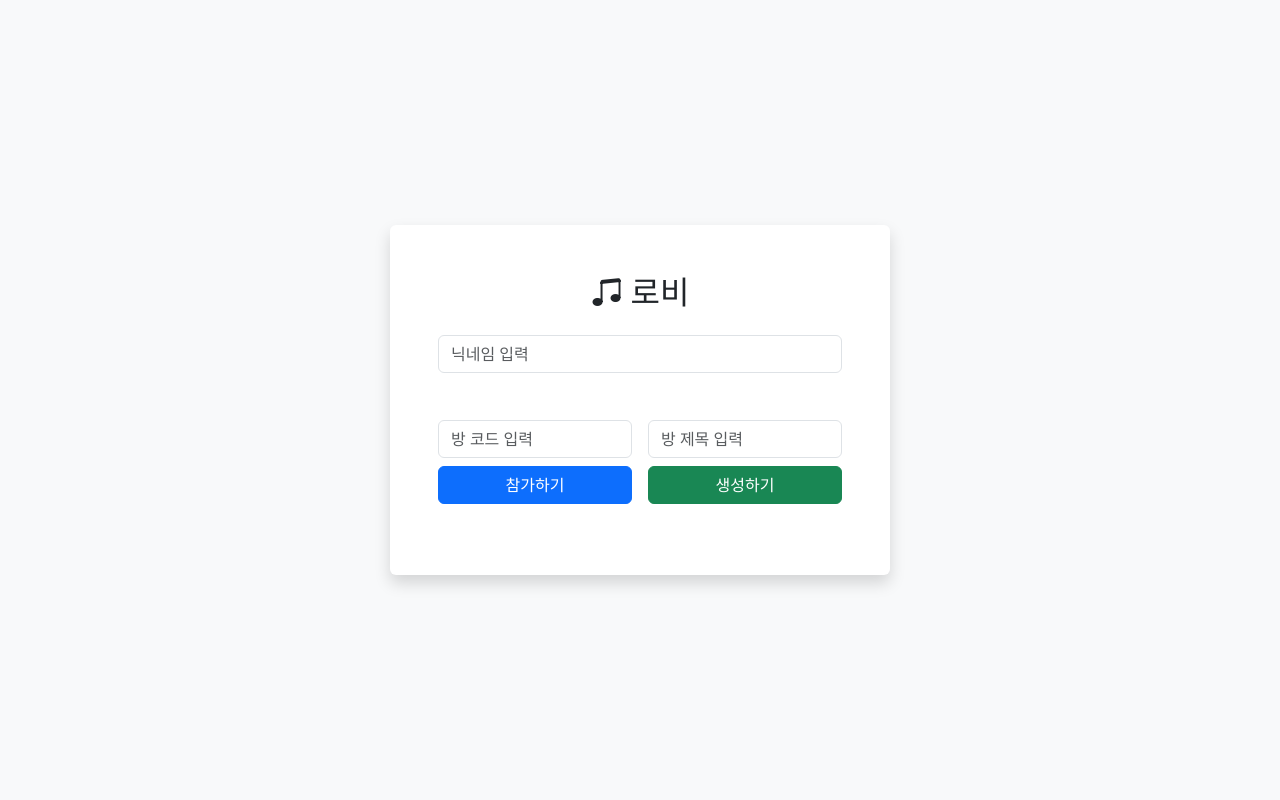
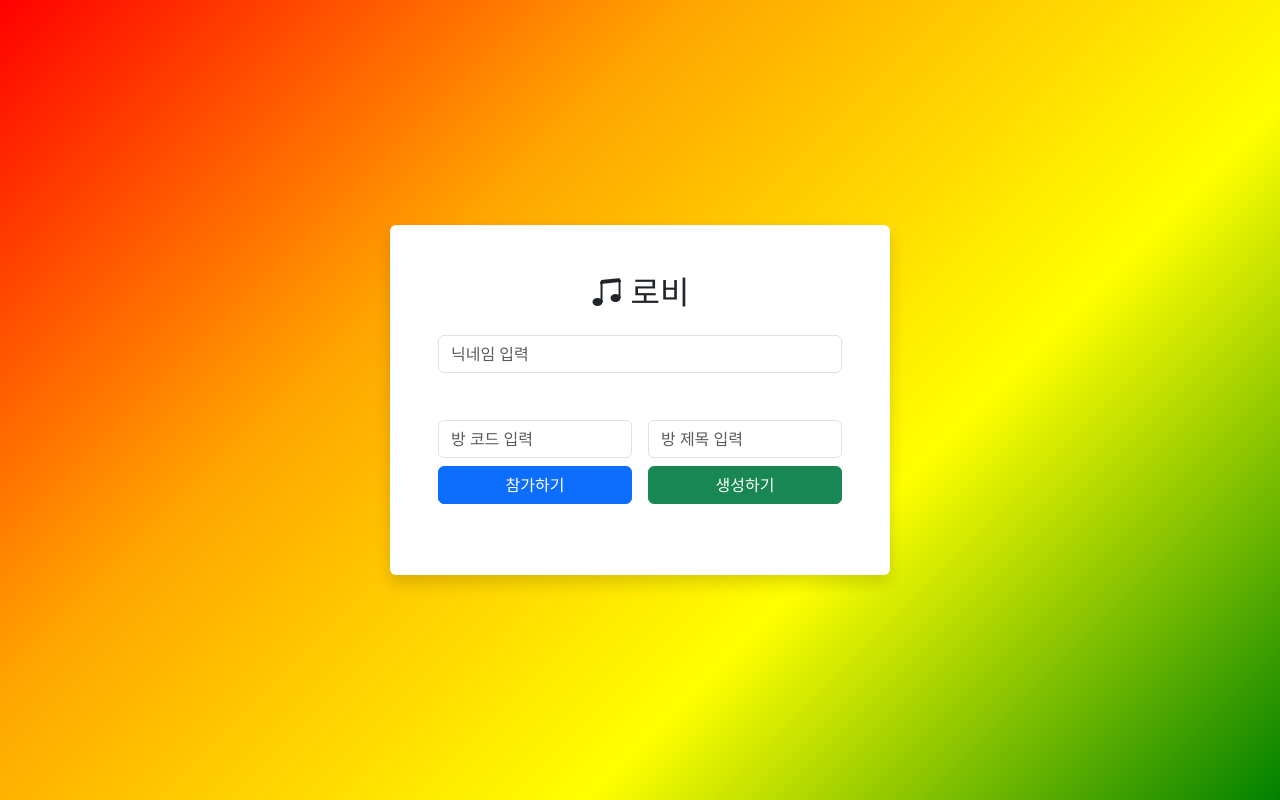
Before and after one commit to DICE7574/react_musicplayer, a React (Vite) app: page / in a window 1280 px wide. Built offline with nearby package versions, Linux system fonts and the light colour scheme; no server answers.

Commit message:
style: change lobby card background color

```diff
--- a/src/pages/lobby.jsx
+++ b/src/pages/lobby.jsx
@@ -91,7 +91,12 @@ function Lobby() {
     };
 
     return (
-        <div style={{ minHeight: '100vh' }} className="d-flex justify-content-center align-items-center bg-light">
+        <div style={{
+            minHeight: '100vh',
+            background: 'linear-gradient(135deg, red, orange, yellow, green, blue, indigo, violet)',
+            backgroundSize: '200% 200%',
+            animation: 'gradientFlow 10s ease infinite'
+        }} className="d-flex justify-content-center align-items-center bg-light">
             <div className="p-5 bg-white shadow rounded" style={{ width: 500 }}>
                 <h2 className="text-center mb-4">
                     <i className="bi bi-music-note-beamed me-2" />로비
```
